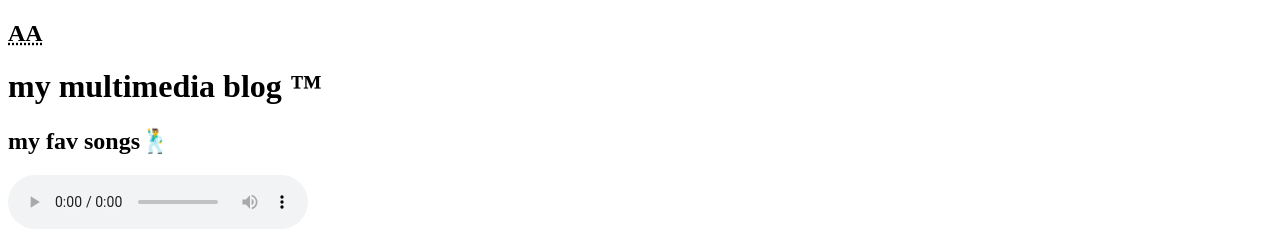
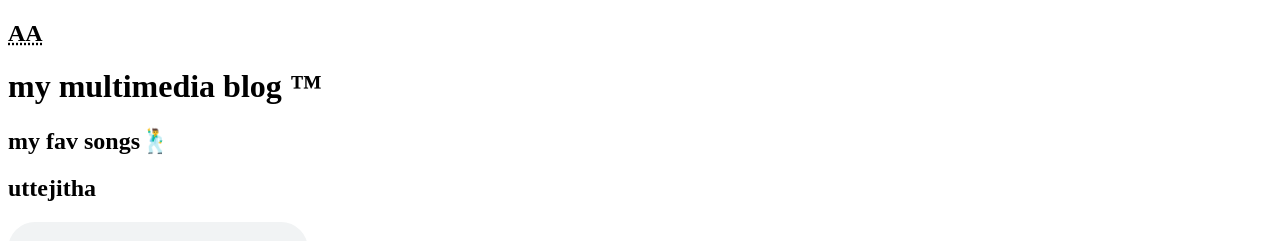
Before and after one commit to gaganreddy123444567890/uttejitha-reddy, a plain HTML site: page my_first_project.html in a window 1280 px wide. Shown: the top 241 px of the page. Drawn offline with Linux system fonts and the light colour scheme.

Commit message:
Update my_first_project.html

```diff
--- a/my_first_project.html
+++ b/my_first_project.html
@@ -10,6 +10,7 @@
     <h2><abbr title="allu arjun">AA</abbr></h2>
     <h1>my multimedia blog &trade;</h1>
     <h2>my fav songs🕺</h2>
+    <h2>uttejitha</h2>
     <audio src="recording.mpeg" controls></audio>
     <h1>h<sub>2</sub>0</h1>
     <h2>2<sup>5</sup></h2>
```
